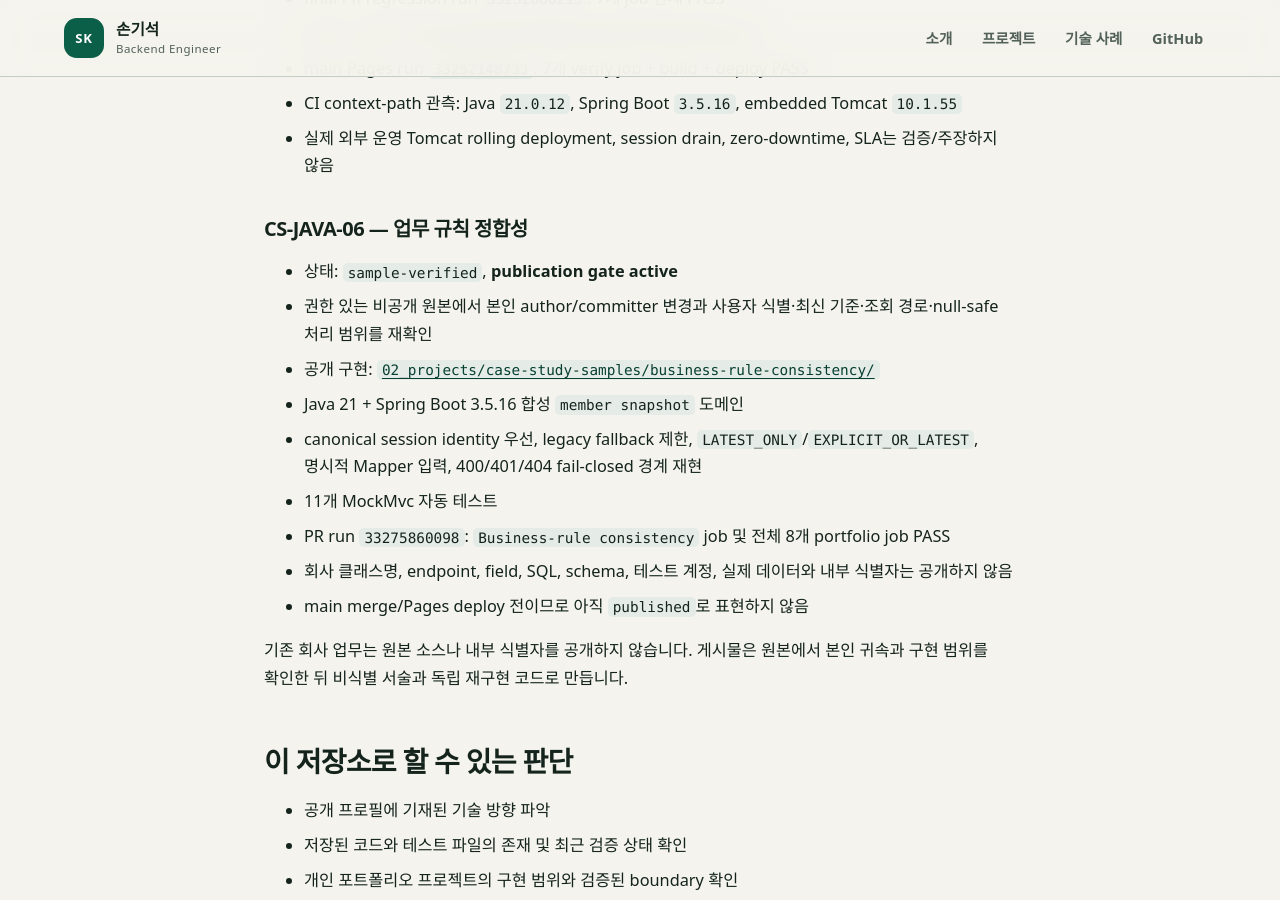
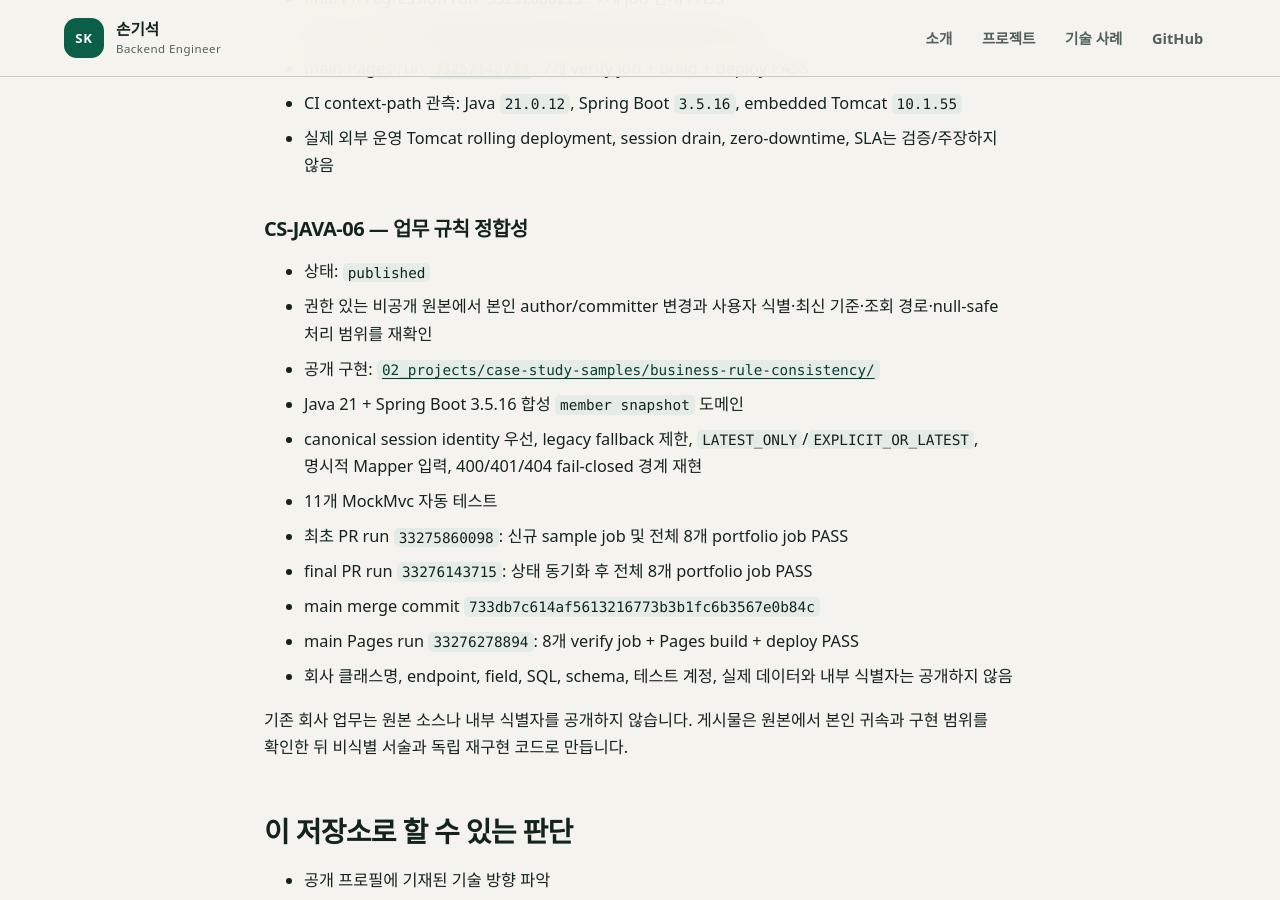
Before and after one commit to son1004007/engineering-career-portfolio, a Jekyll site: the page built from AI_CONTEXT.md, in a window 1280 px wide and 900 px high, scrolled down 2741 px. Built offline with Jekyll 4.4.1, drawn with Linux system fonts in a browser that asks for light colours; our own code applies the rules of GitHub Pages for plain Markdown files; some of the changed text lies outside the part shown.

Commit message:
docs: sync AI context with published CS-JAVA-06

```diff
--- a/AI_CONTEXT.md
+++ b/AI_CONTEXT.md
@@ -73,15 +73,17 @@
 
 ### CS-JAVA-06 — 업무 규칙 정합성
 
-- 상태: `sample-verified`, **publication gate active**
+- 상태: `published`
 - 권한 있는 비공개 원본에서 본인 author/committer 변경과 사용자 식별·최신 기준·조회 경로·null-safe 처리 범위를 재확인
 - 공개 구현: [`02_projects/case-study-samples/business-rule-consistency/`](02_projects/case-study-samples/business-rule-consistency/README.md)
 - Java 21 + Spring Boot 3.5.16 합성 `member snapshot` 도메인
 - canonical session identity 우선, legacy fallback 제한, `LATEST_ONLY`/`EXPLICIT_OR_LATEST`, 명시적 Mapper 입력, 400/401/404 fail-closed 경계 재현
 - 11개 MockMvc 자동 테스트
-- PR run `33275860098`: `Business-rule consistency` job 및 전체 8개 portfolio job PASS
+- 최초 PR run `33275860098`: 신규 sample job 및 전체 8개 portfolio job PASS
+- final PR run `33276143715`: 상태 동기화 후 전체 8개 portfolio job PASS
+- main merge commit `733db7c614af5613216773b3b1fc6b3567e0b84c`
+- main Pages run `33276278894`: 8개 verify job + Pages build + deploy PASS
 - 회사 클래스명, endpoint, field, SQL, schema, 테스트 계정, 실제 데이터와 내부 식별자는 공개하지 않음
-- main merge/Pages deploy 전이므로 아직 `published`로 표현하지 않음
 
 기존 회사 업무는 원본 소스나 내부 식별자를 공개하지 않습니다. 게시물은 원본에서 본인 귀속과 구현 범위를 확인한 뒤 비식별 서술과 독립 재구현 코드로 만듭니다.
 
@@ -143,7 +145,7 @@
 | Spring Security 인증 사례 | `sample-verified` | 회사 코드와 독립된 합성 샘플 24개 테스트 성공 |
 | MyBatis 기간 조회 사례 | `published` | 합성 Spring Boot/MyBatis/H2 샘플 12개 테스트와 main Pages run `33251362190` 성공. Oracle 운영 성능은 미검증 |
 | WAR 배포 이식성 사례 | `published` | 합성 Spring Boot WAR 샘플 10개 테스트, PR regression `33252086213`, main Pages `33252148733` 성공. 실제 외부 Tomcat 운영은 미검증 |
-| 업무 규칙 정합성 사례 | `sample-verified`; publication pending | 합성 Spring Boot 샘플 11개 테스트 및 PR run `33275860098` 전체 8개 job 성공. 실제 회사 시스템 전체 정합성은 미검증 |
+| 업무 규칙 정합성 사례 | `published` | 합성 Spring Boot 샘플 11개 테스트, final PR `33276143715`, main Pages `33276278894` 성공. 실제 회사 시스템 전체 정합성은 미검증 |
 | `ai-rag-api` | `implemented`, `tested-file-present` | 코드·테스트 파일은 있으나 최근 성공 실행 미확인 |
 | `backend-platform-template` | `partial` | 현재 구조에 누락 모듈이 있음 |
 | `security-audit-log` | `partial` | API route만 있고 참조 service, 앱 진입점, 테스트가 없음 |
```
